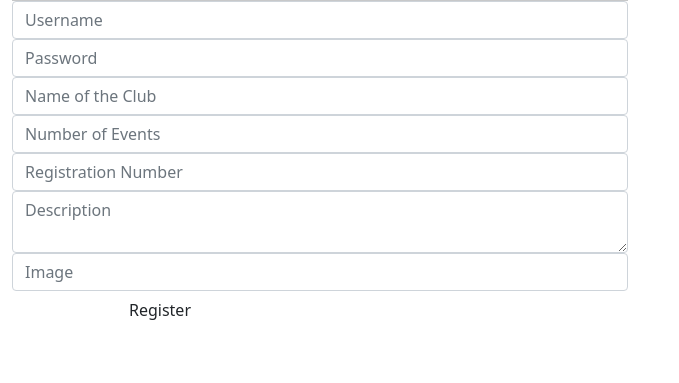
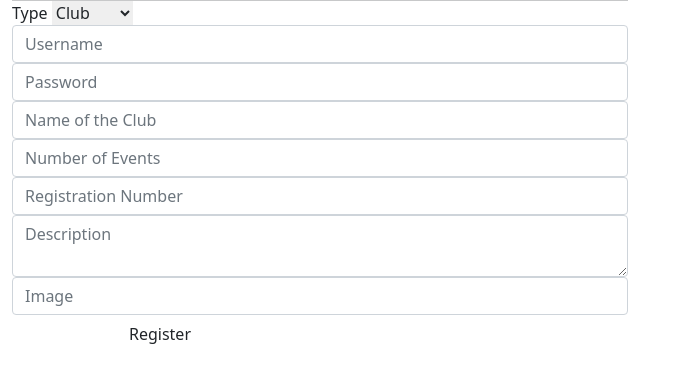
Before and after one commit to kushagra1711/RecruitGuru, a PHP site: page /register_club.php in a window 1280 px wide. Shown: the part 74-457 px from the top of the page, without its empty margins (0-679 px from the left). Run offline with PHP 8.4, Linux system fonts and the light colour scheme; some libraries are stand-ins or nearby versions.

Commit message:
fix/feat: Implement club delete and fix couple bugs

```diff
--- a/src/login.php
+++ b/src/login.php
@@ -22,12 +22,14 @@
         $username = mysqli_real_escape_string($conn, $username);
         $query = "SELECT * FROM user WHERE user_id = '$username'";
         $result = mysqli_query($conn, $query);
+        if (mysqli_num_rows($result) > 0) {
             $result_assoc = mysqli_fetch_assoc($result);
             $type = $result_assoc['type'];
             if ($type == "student") {
                 die(header("Location: populate.php"));
             } else {
                 die(header("Location: clubportal.php"));
+            }
         }
     }
     ?>
--- a/src/register_club.php
+++ b/src/register_club.php
@@ -44,6 +44,14 @@
                         <div class="row">
                             <div class="col-lg-12">
                                 <form id="login-form" action="register_club.php" method="post" role="form" style="display: block;">
+                                    <div class="form-group">
+                                        <label for="type">Type</label>
+                                        <select name="type" required>
+                                            <option value="club" default>Club</option>
+                                            <option value="chapter">Chapter</option>
+                                            <option value="team">Team</option>
+                                        </select>
+                                    </div>
                                     <div class="form-group">
                                         <input type="text" name="username" id="username" tabindex="1" class="form-control" placeholder="Username" value="">
                                     </div>
@@ -101,10 +109,11 @@ if (isset($_POST['reg-club-submit'])) {
     $registration_number = $_POST['registration_number'];
     $description = $_POST['description'];
     $image = $_POST['image'];
-    $usr = "INSERT INTO user (user_id, password, type) VALUES ('$username', '$password', 'student' )";
+    $type = $_POST['type'];
+    $usr = "INSERT INTO user (user_id, password, type) VALUES ('$username', '$password', '$type' )";
 
     if (mysqli_query($conn, $usr)) {
-        $club = "INSERT INTO club (user_id, name, num_events, regno, linkforimage, description) VALUES ('$username', '$name_club', '$numberofevents', '$registration_number', '$description', '$image')";
+        $club = "INSERT INTO club (user_id, name, num_events, regno, linkforimage, description) VALUES ('$username', '$name_club', '$numberofevents', '$registration_number', '$image', '$description')";
         if (mysqli_query($conn, $club)) {
             echo "Successfully registered";
         } else {
```
Also changed, not shown: src/club-delete.php (+35 -1 lines). Lines whose indentation alone changed are shown as unchanged.
